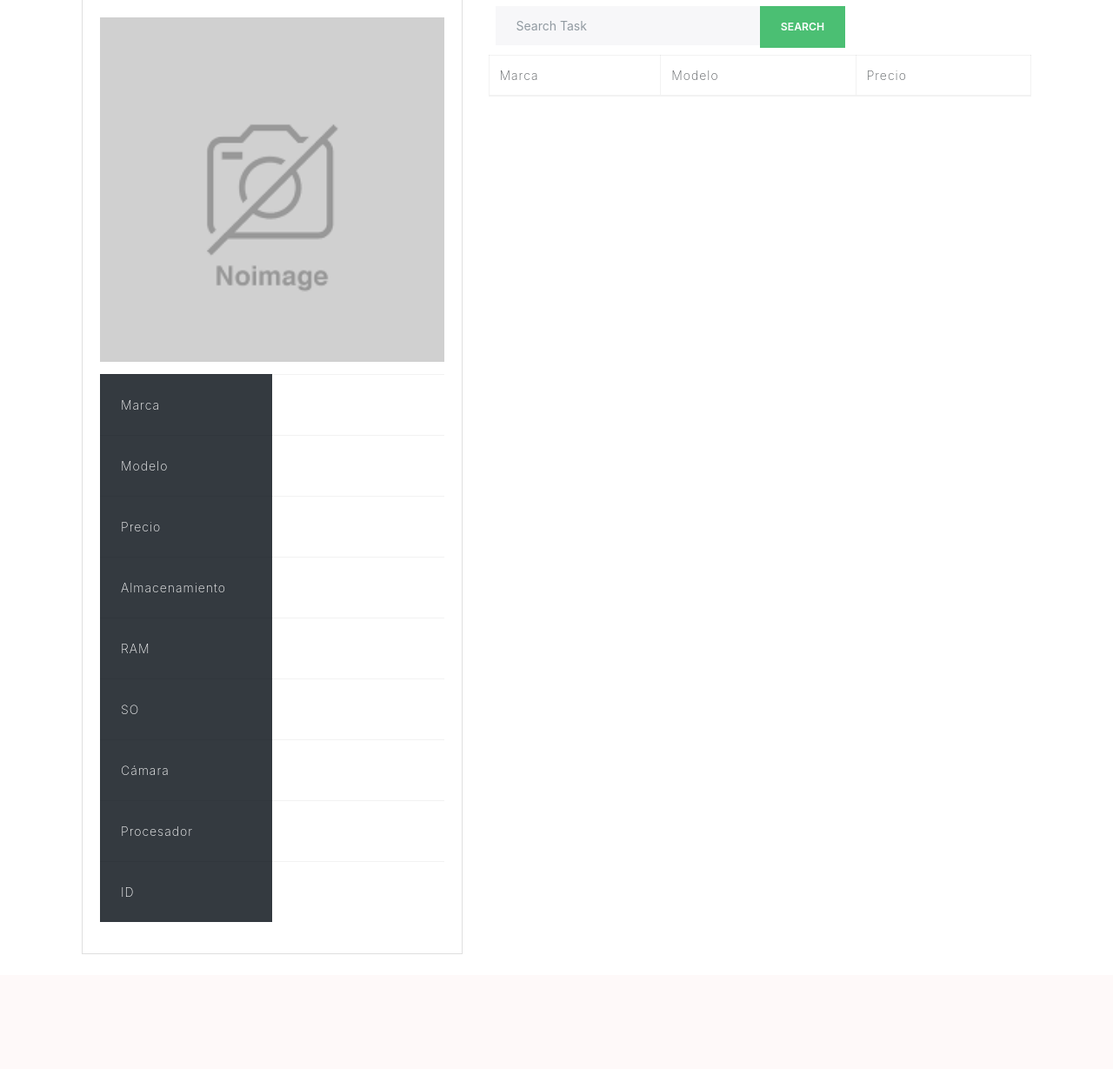
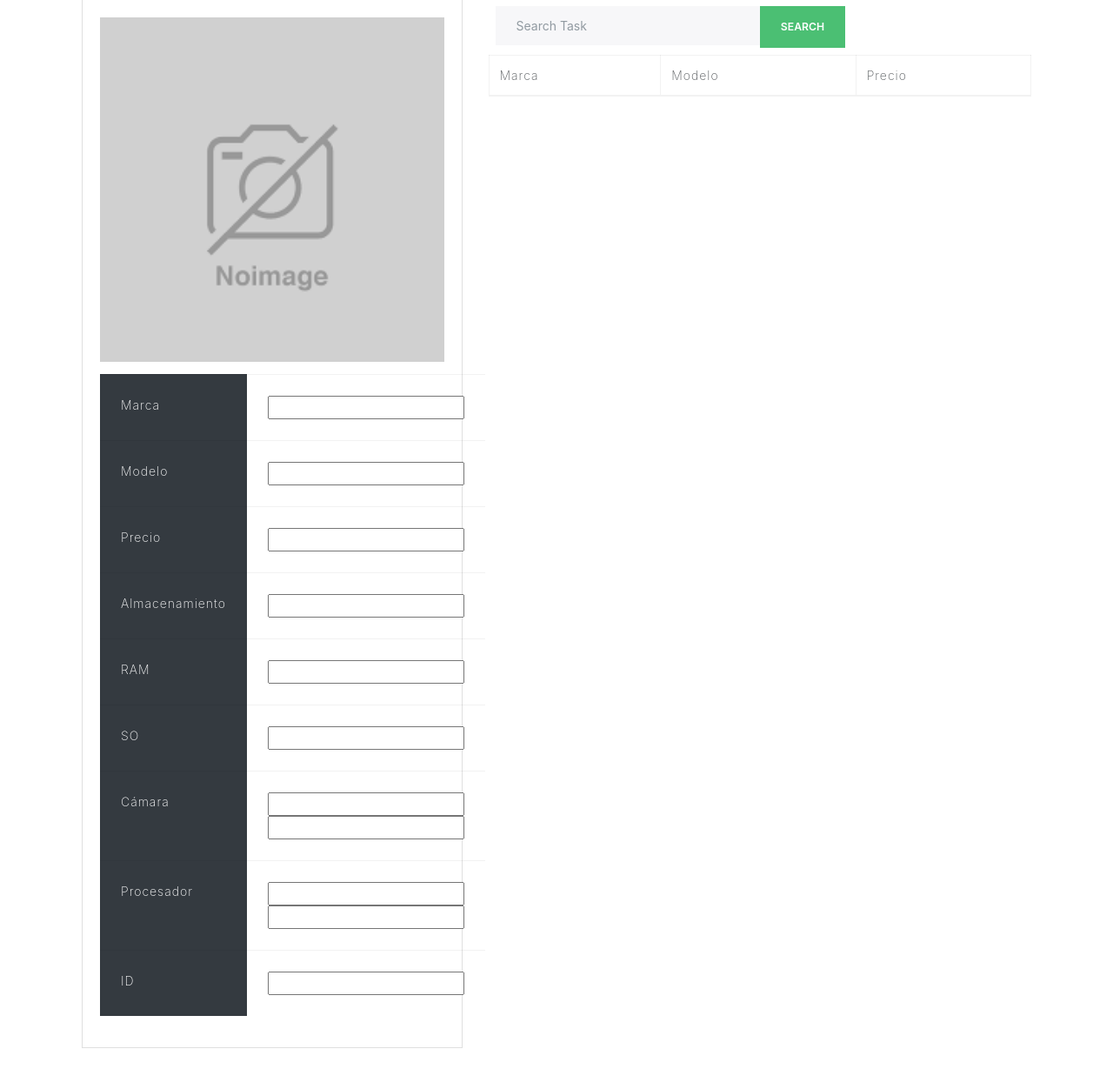
Before and after one commit to miguelangeldgonzalez/Catalog_and_Sales_Manager, a PHP site: page /devices.html in a window 1280 px wide. Shown: the part 137-1366 px from the top of the page at 87% size. Before the commit the page ends 1234 px from the top, so only its background shows below. Run offline with PHP 8.4, Linux system fonts and the light colour scheme; data that the repository does not hold is empty.

Commit message:
Bugs de disponibilidad solucionados

```diff
--- a/devices.html
+++ b/devices.html
@@ -59,39 +59,47 @@
 							<table class="table-stripped table">
 								<tr>
 									<td class="table-dark">Marca</td>
-									<td class="form-edit"></td>
+									<td><input type="text" class="form-edit" name="marca" readonly="true"></td>
 								</tr>
 								<tr>
 									<td class="table-dark">Modelo</td>
-									<td class="form-edit"></td>
+									<td><input type="text" class="form-edit" name="modelo" readonly="true"></td>
 								</tr>
 								<tr>
 									<td class="table-dark">Precio</td>
-									<td class="form-edit"></td>
+									<td><input type="text" class="form-edit" name="precio" readonly="true"></td>
 								</tr>
 								<tr>
 									<td class="table-dark">Almacenamiento</td>
-									<td class="form-edit"></td>
+									<td><input type="text" class="form-edit" name="almacenamiento" readonly="true"></td>
 								</tr>
 								<tr>
 									<td class="table-dark">RAM</td>
-									<td class="form-edit"></td>
+									<td><input type="text" class="form-edit" name="RAM" readonly="true"></td>
 								</tr>
 								<tr>
 									<td class="table-dark">SO</td>
-									<td class="form-edit"></td>
+									<td><input type="text" class="form-edit" name="SO" readonly="true"></td>
 								</tr>
 								<tr>
 									<td class="table-dark">Cámara</td>
-									<td class="form-edit"></td>
+									<td>
+										<input type="text" class="form-edit" name="camara_frontal" readonly="true">
+										<input type="text" class="form-edit" name="camara_trasera" readonly="true">
+
+									</td>
 								</tr>
 								<tr>
 									<td class="table-dark">Procesador</td>
-									<td class="form-edit"></td>
+									<td>
+										<input type="text" class="form-edit" name="nombre_procesador" readonly="true">
+										<input type="text" class="form-edit" name="capacidad_procesador" readonly="true">
+
+									</td>
 								</tr>
 								<tr>
 									<td class="table-dark">ID</td>
-									<td class="form-edit" id="id"></td>
+									<td id="id"><input type="text" class="form-edit" readonly="true"></td>
 								</tr>
 							</table>
 						</form>
--- a/js/devices/user.js
+++ b/js/devices/user.js
@@ -39,19 +39,13 @@ function fetchDevices(){
 //cargar la consulta
 export function cargarConsulta(id){
 	post(DIR + "device-single.php", {id}, function(device){
-		let keys = Object.keys(device);
 		let inputs = s(".form-edit");
 
-		for(let i = 0; i < 6; i++){
-			inputs[i].innerHTML = device[keys[i]];
-		}
+		inputs.forEach(input => {
+			input.value = device[input.getAttribute("name")];
+		})
+
 		s("#id").innerHTML = device.id;
-
-		let cam = JSON.parse(device.camara);
-		let pros = JSON.parse(device.procesador);
-
-		inputs[6].innerHTML = "Frontal: " + cam.front + "MPX || Trasera: " + cam.back + "MPX";
-		inputs[7].innerHTML = "Nombre: " + pros.name + " || Capacidad: " + pros.GHZ + " GHZ";
 
 		if(device.foto == undefined){
 			s(".card-img-top").src = "img/noImage.png";
```
Also changed, not shown: js/devices/root.js (+5 -19 lines), php/devices/device-single.php (+12 -0 lines), img/phones/J8-16-100.png (deleted).
